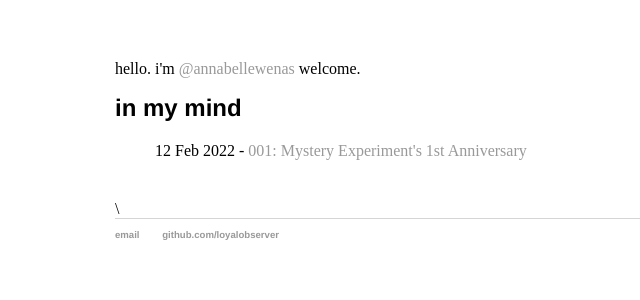
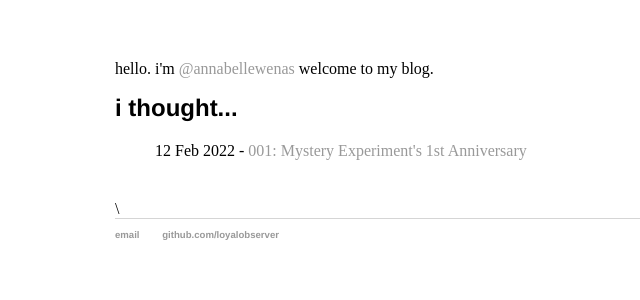
Before and after one commit to loyalobserver/loyalobserver, a Jekyll site: the page built from index.html, in a window 1280 px wide. Shown: the top 300 px of the page, without its empty margins (77-717 px from the left). Built offline with Jekyll 4.4.1, drawn with Linux system fonts in a browser that asks for light colours.

Commit message:
Update index.html

```diff
--- a/index.html
+++ b/index.html
@@ -1,13 +1,13 @@
 ---
 layout: default
-title: in my mind
+title: in her mind
 ---
 
-hello. i'm <a href="https://twitter.com/annabellewenas">@annabellewenas</a> welcome.
+hello. i'm <a href="https://twitter.com/annabellewenas">@annabellewenas</a> welcome to my blog.
 
 <br>
 
-<h1>{{ page.title }}</h1>
+<h1>i thought...</h1>
 
 	<ul class="posts">
 
```
